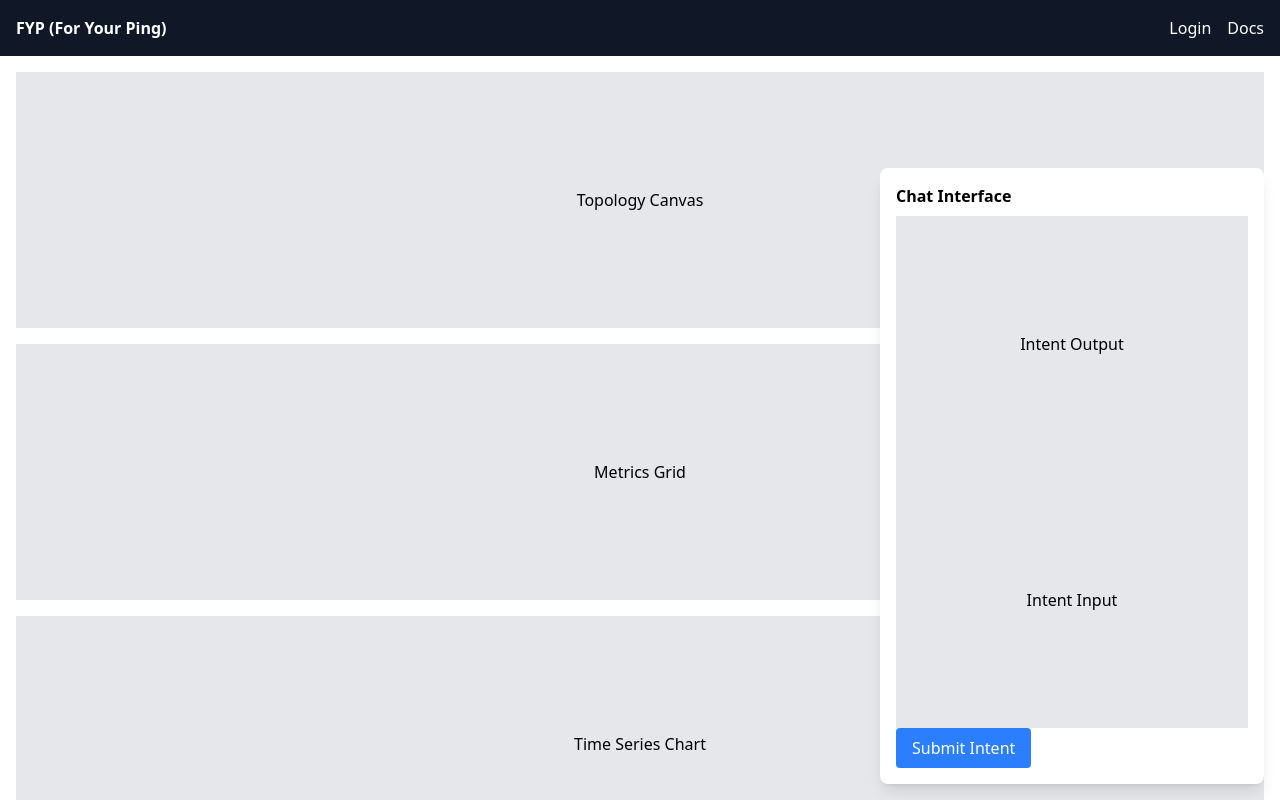
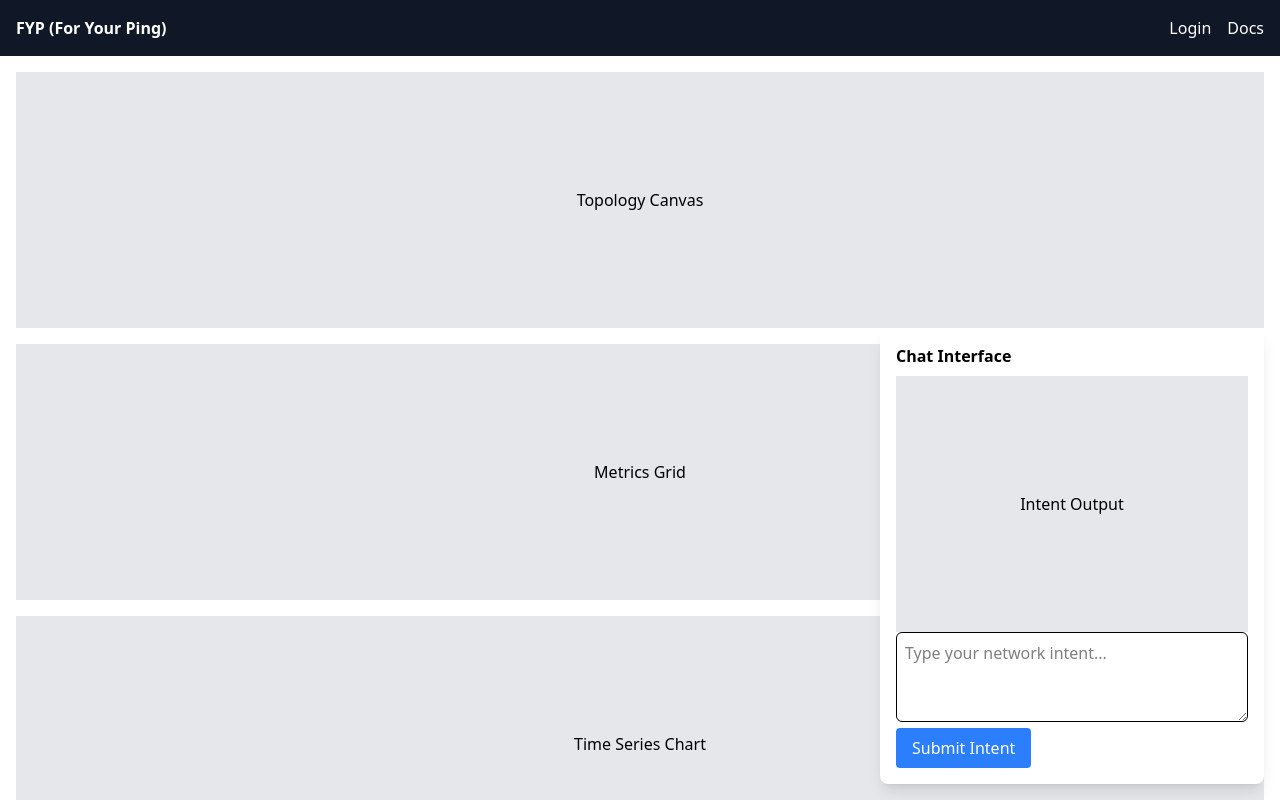
Before and after one commit to THenryInGH/FYP, a React (Vite) app in the folder frontend/: page / in a window 1280 px wide. Shown: the top 800 px of the page. Built offline with nearby package versions, Linux system fonts and the light colour scheme.

Commit message:
update intent input

```diff
--- a/frontend/src/components/chat/IntentInput.tsx
+++ b/frontend/src/components/chat/IntentInput.tsx
@@ -1,5 +1,11 @@
 function IntentInput() {
-  return <div className="bg-gray-200 h-64 flex items-center justify-center">Intent Input</div>;
+  return (
+    <textarea
+      className="w-full border rounded-md p-2 focus:outline-none focus:ring-2 focus:ring-blue-500"
+      placeholder="Type your network intent..."
+      rows={3}
+    />
+  );
 }
 
 export default IntentInput;
```
